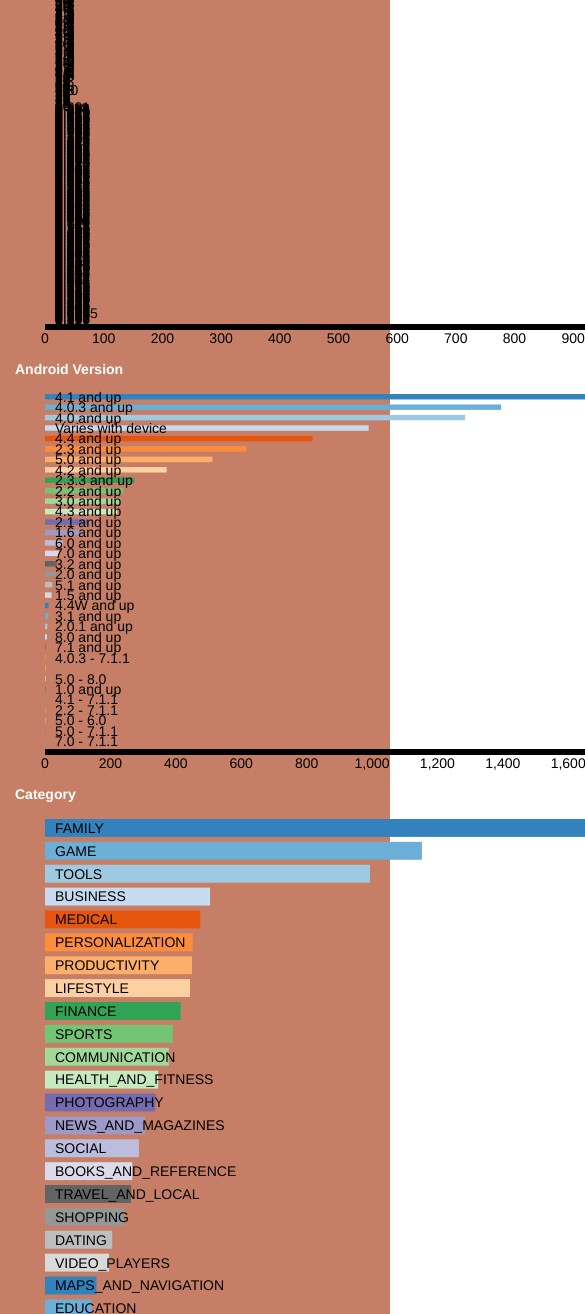
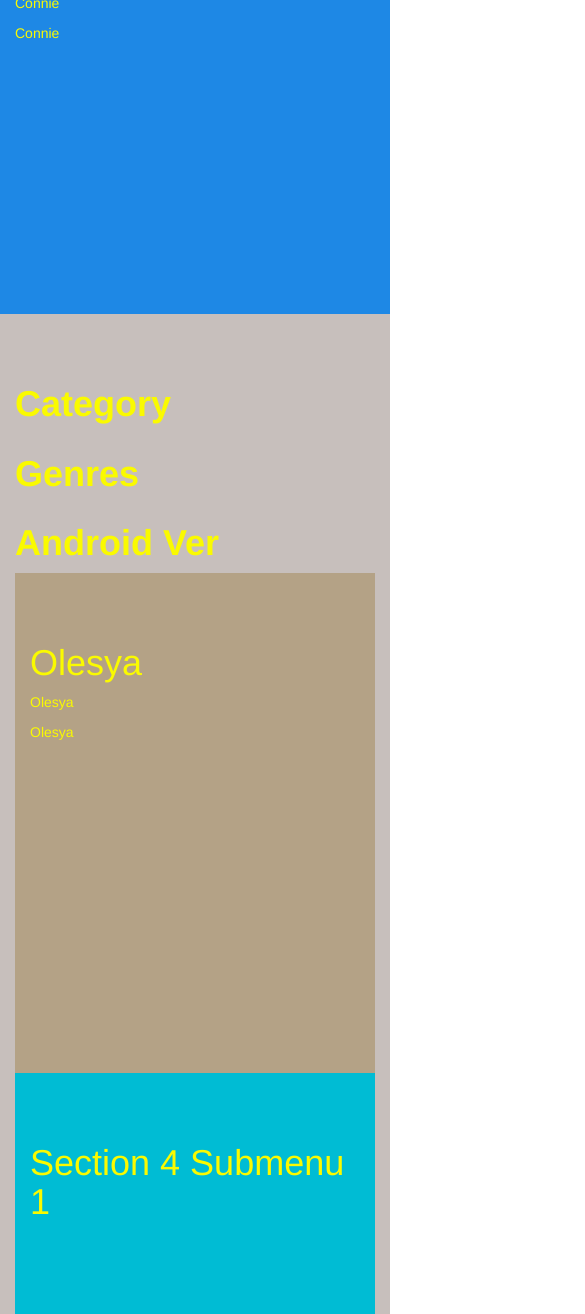
Before and after one commit to modelobootcamp/Project-3, a plain HTML site: page Farzad/index.4.html in a window 390 px wide. Shown: the part 686-2000 px from the top of the page, 585 px wide, since content can reach past the window. Drawn offline with nearby package versions, Linux system fonts and the light colour scheme; animation ran at ten frames a second.

Commit message:
Update index.4.html

```diff
--- a/Farzad/index.4.html
+++ b/Farzad/index.4.html
@@ -1,7 +1,7 @@
 <!DOCTYPE html>
 <html>
 <head>
-  <title>Project 3</title>
+  <title>06-01-2019-10-42</title>
   <meta charset="utf-8">
   <meta name="viewport" content="width=device-width, initial-scale=1">
   <link rel="stylesheet" href="https://maxcdn.bootstrapcdn.com/bootstrap/3.4.0/css/bootstrap.min.css">
@@ -11,14 +11,19 @@
   body {
       position: relative;
   }
-  #Connie {padding-top:50px;height:500px;color: #fff; background-color: #1E88E5;}
-  #Farzad {padding-top:50px;height:3090px;color: #fff; background-color: #c67f66;}
-  #Olesya {padding-top:50px;height:500px;color: #fff; background-color: #ff9800;}
-  #section41 {padding-top:50px;height:500px;color: #fff; background-color: #00bcd4;}
-  #section42 {padding-top:50px;height:500px;color: #fff; background-color: #009688;}
+  #Connie {padding-top:50px;height:500px;color: rgb(250, 250, 0); background-color: #1E88E5;}
+  #Farzad {padding-top:50px;height:3090px;color: rgb(250, 250, 0); background-color: #c7bfbc;}
+  #Olesya {padding-top:50px;height:500px;color:  rgb(250, 250, 0); background-color: #b4a286;}
+  #section41 {padding-top:50px;height:500px;color: rgb(250, 250, 0); background-color: #00bcd4;}
+  #FC {padding-top:50px;height:500px;color: rgb(250, 250, 0); background-color: #009688;}
+  #Project3 {padding-top:50px;height:500px;color: rgb(249, 2, 2); background-color: #060606;}
+
   </style>
 </head>
 <body data-spy="scroll" data-target=".navbar" data-offset="50">
+
+<!-- Clean div tags -->
+<!-- Add header and adjust the Content chart -->
 
 <nav class="navbar navbar-inverse navbar-fixed-top">
   <div class="container-fluid">
@@ -34,12 +39,12 @@
       <div class="collapse navbar-collapse" id="myNavbar">
         <ul class="nav navbar-nav">
           <li><a href="#Connie">Connie</a></li>
-          <li><a href="#Farzad">Farzad</a></li>
+          <li><a href="#Farzad">Content Ratings</a></li>
           <li><a href="#Olesya">Olesya</a></li>
           <li class="dropdown"><a class="dropdown-toggle" data-toggle="dropdown" href="#">Section 4 <span class="caret"></span></a>
             <ul class="dropdown-menu">
               <li><a href="#section41">Section 4-1</a></li>
-              <li><a href="#section42">Section 4-2</a></li>
+              <li><a href="#FC">FC</a></li>
             </ul>
           </li>
         </ul>
@@ -48,185 +53,77 @@
   </div>
 </nav>
 
+
+<div id="Project3" class="container-fluid">
+
+          <h1><strong>Project 3</strong></h1>
+          <h1>Project 3</h1>
+          <p>Project 3</p>
+          <p>Project 3</p>
+        </div>
+
 <div id="Connie" class="container-fluid">
-  <h1>Connie</h1>
-  <p>Try to scroll this section and look at the navigation bar while scrolling! Try to scroll this section and look at the navigation bar while scrolling!</p>
-  <p>Try to scroll this section and look at the navigation bar while scrolling! Try to scroll this section and look at the navigation bar while scrolling!</p>
-</div>
+          <h1><strong>Connie</strong></h1>
+          <h1>Connie</h1>
+          <p>Connie</p>
+          <p>Connie</p>
+        </div>
+
 <div id="Farzad" class="container-fluid">
-  <h1>Farzad</h1>
-  <p><div>
-          <Div>
-               </Div>
-                    <div>
+     <div class="row">
+          <div class="col-sm-4">
+<!-- Category chart -->
+               <h1><strong>Category</strong></h1>
+            <div id = "Category">
 
-                              <div id="Size">
-                                        <strong>Size</strong>
-                                        <span class="reset" style="display: none;">Selected: <span class="filter"></span></span>
-                                        <a class="reset" href="javascript:SizeChart.filterAll();dc.redrawAll();" style="display: none;">reset</a>
+                    <span class="reset" style="display: none;">Selected: <span class="filter"></span></span>
+                      <a class="reset" href="javascript:CategoryChart.filterAll();dc.redrawAll();" style="display: none;">reset</a>
+                      <div class="clearfix"></div>
 
-                                        <div class="clearfix"></div>
+          </div>
+          </div>
+          <div class="col-sm-4">
+<!-- Genres chart -->
+               <h1><strong>Genres</strong></h1>
 
-                              </div>
+               <div id="Genres" class="container-fluid">
 
-                              <div id="Android_Ver">
-                              <strong>Android Version</strong>
-                              <span class="reset" style="display: none;">Selected: <span class="filter"></span></span>
-                              <a class="reset" href="javascript:Android_VerChart.filterAll();dc.redrawAll();" style="display: none;">reset</a>
+                    <span class="reset" style="display: none;">Selected: <span class="filter"></span></span>
+                         <a class="reset" href="javascript:GenresChart.filterAll();dc.redrawAll();" style="display: none;">reset</a>
+               <div class="clearfix"></div>
+          </div>
+          </div>
+          <div class="col-sm-4">
+<!-- Android Version chart -->
+               <h1><strong>Android Ver</strong></h1>
+          <div id = "Android_Ver">
 
-                              <div class="clearfix"></div>
-
-                              </div>
-
-                              <div id="Category">
-                              <strong>Category</strong>
-                              <span class="reset" style="display: none;">Selected: <span class="filter"></span></span>
-                              <a class="reset" href="javascript:CategoryChart.filterAll();dc.redrawAll();" style="display: none;">reset</a>
-
-                              <div class="clearfix"></div>
-
-                              </div>
-
-
-                              <div id="Type">
-                              <strong>Type</strong>
-                              <span class="reset" style="display: none;">Selected: <span class="filter"></span></span>
-                              <a class="reset" href="javascript:TypeChart.filterAll();dc.redrawAll();" style="display: none;">reset</a>
-
-                              <div class="clearfix"></div>
-
-                              </div>
-
-                              <div id="Content_Rating">
-                              <strong>Content_Rating</strong>
-                              <span class="reset" style="display: none;">Selected: <span class="filter"></span></span>
-                              <a class="reset" href="javascript:Content_RatingChart.filterAll();dc.redrawAll();" style="display: none;">reset</a>
-
-                              <div class="clearfix"></div>
-                              </div>
-
-                              <div id="Genres">
-                              <strong>Genres</strong>
-                              <span class="reset" style="display: none;">Selected: <span class="filter"></span></span>
-                              <a class="reset" href="javascript:GenresChart.filterAll();dc.redrawAll();" style="display: none;">reset</a>
-
-                              <div class="clearfix"></div>
-                              </div>
-                    <div>
-                    <div class="dc-data-count">
-                    <span class="filter-count"></span> selected out of <span class="total-count"></span> records | <a
-                    href="javascript:dc.filterAll(); dc.renderAll();">Reset All</a>
-                    </div>
+                    <span class="reset" style="display: none;">Selected: <span class="filter"></span></span>
+                    <a class="reset" href="javascript:Android_VerChart.filterAll();dc.redrawAll();" style="display: none;">reset</a>
+                    <div class="clearfix"></div>
           </div>
-
-          </table>
           </div>
      </div>
-
-          <script src="crossfilter.js"></script>
-          <script src="./d3.js"></script>
-          <script src="dc.js"></script>
-
-          <script>
-
-               var  SizeChart = dc.rowChart("#Size"),
-                    Android_VerChart = dc.rowChart("#Android_Ver"),
-                    CategoryChart = dc.rowChart("#Category"),
-                    TypeChart = dc.rowChart("#Type"),
-                    Content_RatingChart = dc.rowChart("#Content_Rating"),
-                    GenresChart = dc.rowChart("#Genres"),
-                    visCount = dc.dataCount(".dc-data-count")
-
-
-
-               d3.csv("data.csv", function(data) {
-
-
-                    var ndx = crossfilter(data);
-                    var all = ndx.groupAll();
-
-                    var SizeDim = ndx.dimension(function (d) { return d["Size"]; });
-                    var Android_VerDim = ndx.dimension(function (d) { return d["Android_Ver"]; });
-                    var CategoryDim = ndx.dimension(function (d) { return d["Category"]; });
-                    var TypeDim = ndx.dimension(function (d) { return d["Type"]; });
-                    var Content_RatingDim = ndx.dimension(function (d) { return d["Content_Rating"]; });
-                    var GenresDim = ndx.dimension(function (d) { return d["Genres"]; });
-
-                    var SizeGroup = SizeDim.group();
-                    var Android_VerGroup = Android_VerDim.group();
-                    var CategoryGroup = CategoryDim.group();
-                    var TypeGroup = TypeDim.group();
-                    var Content_RatingGroup = Content_RatingDim.group();
-                    var GenresGroup = GenresDim.group();
-
-
-                    SizeChart
-                         .dimension(SizeDim)
-                         .group(SizeGroup)
-                         .elasticX(true)
-                         .width(800)
-                         .height(400);
-
-                    Android_VerChart
-                         .dimension(Android_VerDim)
-                         .group(Android_VerGroup)
-                         .elasticX(true)
-                         .width(800)
-                         .height(400);
-
-                    CategoryChart
-                         .dimension(CategoryDim)
-                         .group(CategoryGroup)
-                         .elasticX(true)
-                         .width(800)
-                         .height(800);
-
-                    TypeChart
-                         .dimension(TypeDim)
-                         .group(TypeGroup)
-                         .elasticX(true)
-                         .width(800)
-                         .height(400);
-
-                    Content_RatingChart
-                         .dimension(Content_RatingDim)
-                         .group(Content_RatingGroup)
-                         .elasticX(true)
-                         .width(800)
-                         .height(400)
-
-                    GenresChart
-                         .dimension(GenresDim)
-                         .group(GenresGroup)
-                         .elasticX(true)
-                         .width(800)
-                         .height(400)
-                         .data(function (group) { return group.top(10); });
-
-
-
-
-                    dc.renderAll();
-
-               });
-          </script></p>
-</div>
 <div id="Olesya" class="container-fluid">
   <h1>Olesya</h1>
-  <p>Try to scroll this section and look at the navigation bar while scrolling! Try to scroll this section and look at the navigation bar while scrolling!</p>
-  <p>Try to scroll this section and look at the navigation bar while scrolling! Try to scroll this section and look at the navigation bar while scrolling!</p>
+  <p>Olesya</p>
+  <p>Olesya</p>
 </div>
 <div id="section41" class="container-fluid">
   <h1>Section 4 Submenu 1</h1>
-  <p>Try to scroll this section and look at the navigation bar while scrolling! Try to scroll this section and look at the navigation bar while scrolling!</p>
-  <p>Try to scroll this section and look at the navigation bar while scrolling! Try to scroll this section and look at the navigation bar while scrolling!</p>
+  <p></p>
+  <p></p>
 </div>
-<div id="section42" class="container-fluid">
+<div id="FC" class="container-fluid">
   <h1>Section 4 Submenu 2</h1>
-  <p>Try to scroll this section and look at the navigation bar while scrolling! Try to scroll this section and look at the navigation bar while scrolling!</p>
-  <p>Try to scroll this section and look at the navigation bar while scrolling! Try to scroll this section and look at the navigation bar while scrolling!</p>
+  <div id="Farzad-1" class="container-fluid">
+  <h1>Farzad</h1>
+
+</div></p>
 </div>
-
+<script src="crossfilter.js"></script>
+<script src="./d3.js"></script>
+<script src="dc.js"></script>
+<script src="farzad.js"></script>
 </body>
 </html>
-<hr><hr><hr><hr>
```
